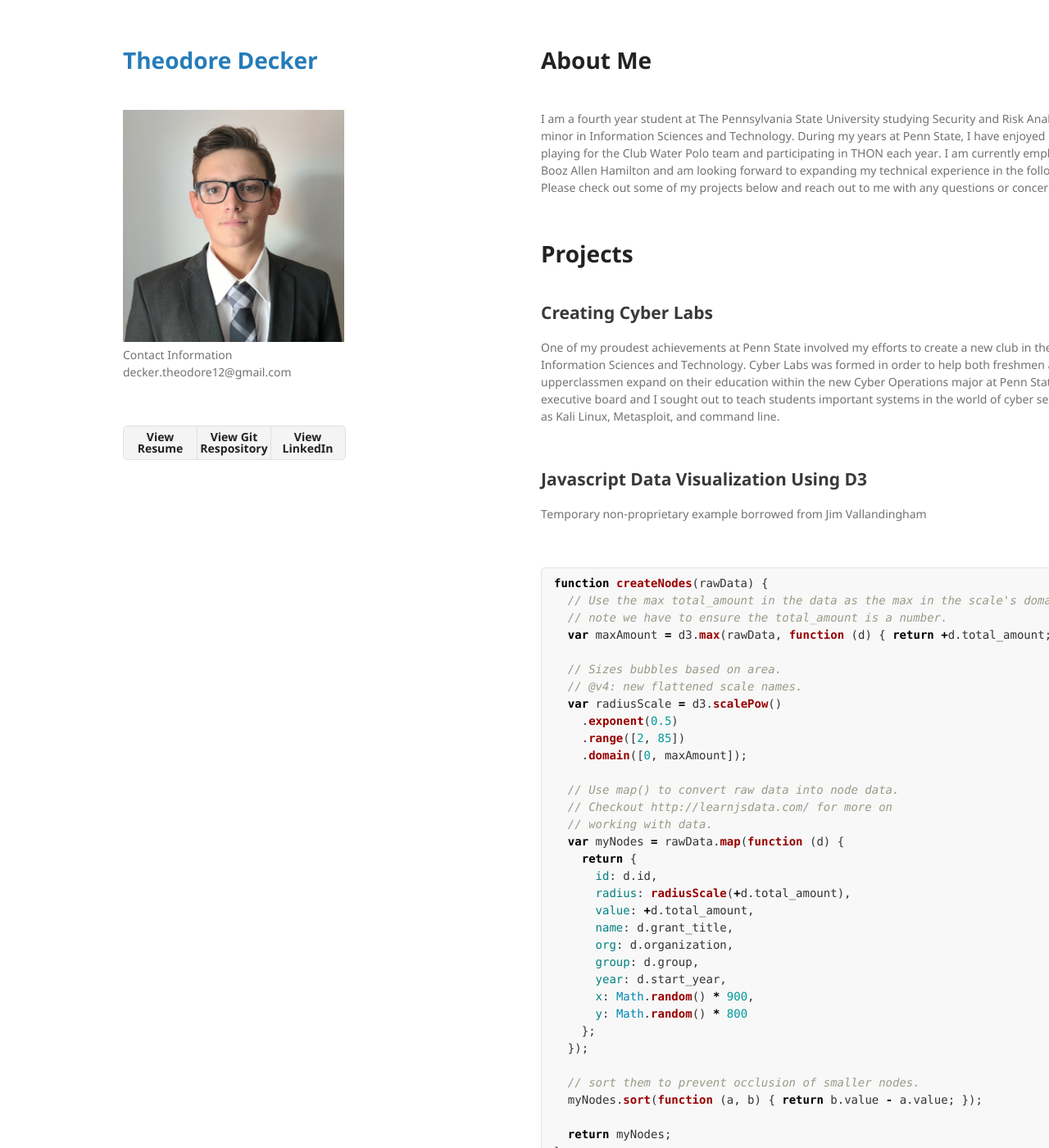
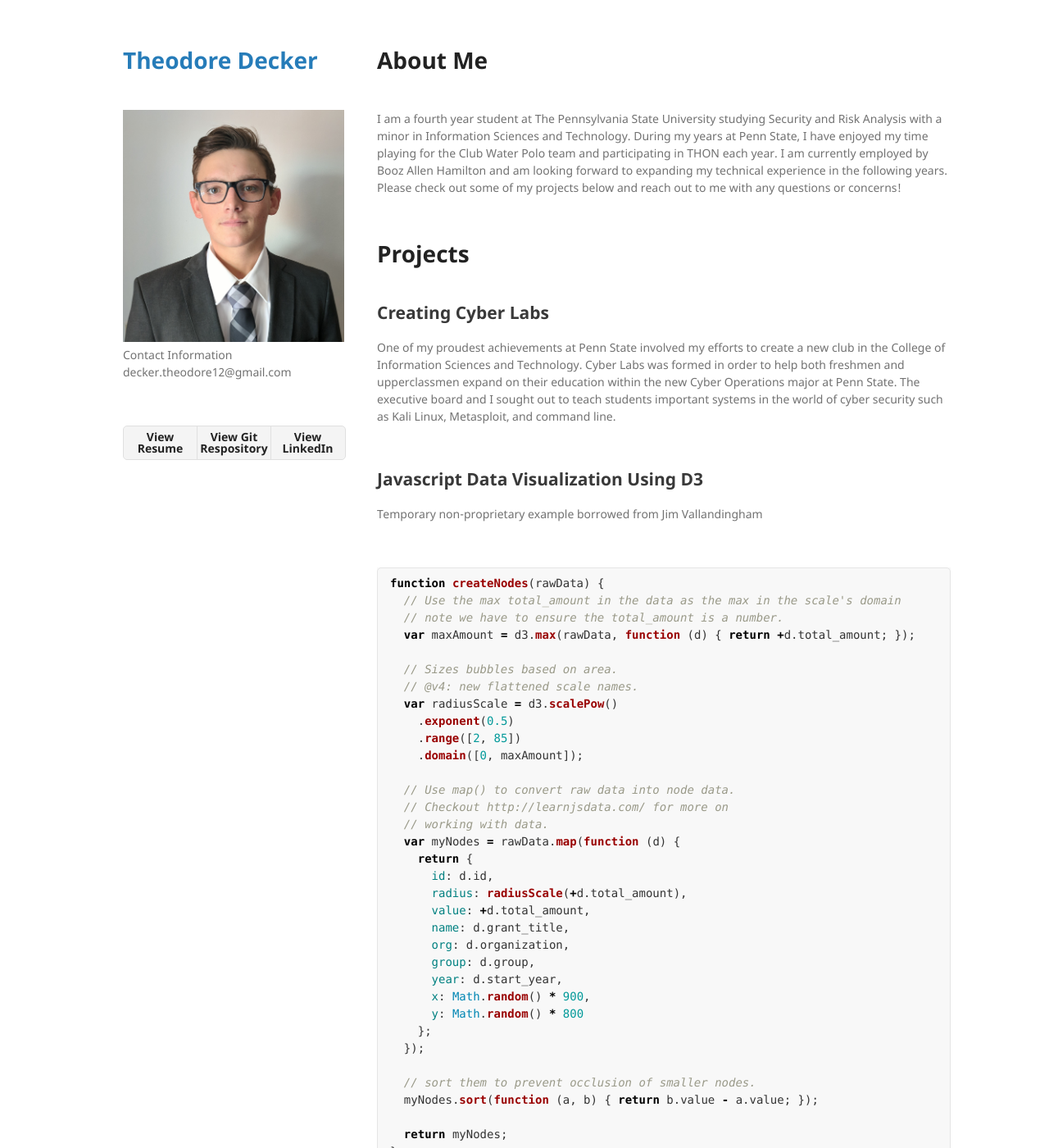
Before and after one commit to theodore-decker/theodore-decker.github.io, a Jekyll site: the page built from index.md, in a window 1280 px wide and 1400 px high. Shown: the whole window at 82% size. Built offline with Jekyll 4.4.1, drawn with Linux system fonts in a browser that asks for light colours; our own code applies the rules of GitHub Pages for plain Markdown files.

Commit message:
Update CSS

```diff
--- a/_sass/jekyll-theme-minimal.scss
+++ b/_sass/jekyll-theme-minimal.scss
@@ -175,7 +175,7 @@ strong {
 
 section {
   width:700px;
-  padding-left: 450px;
+  padding-left: 250px;
   padding-bottom:50px;
 }
 
```
